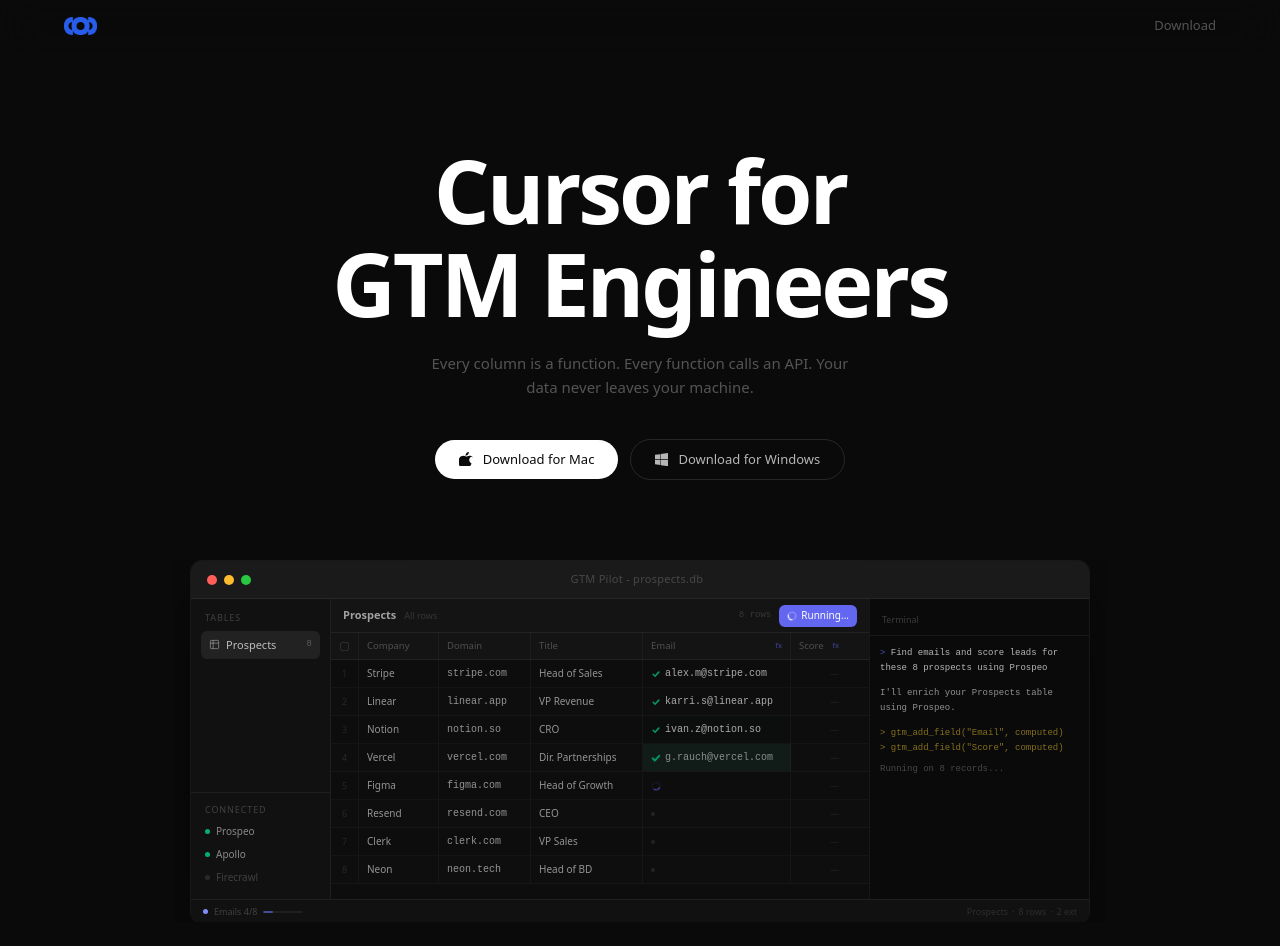
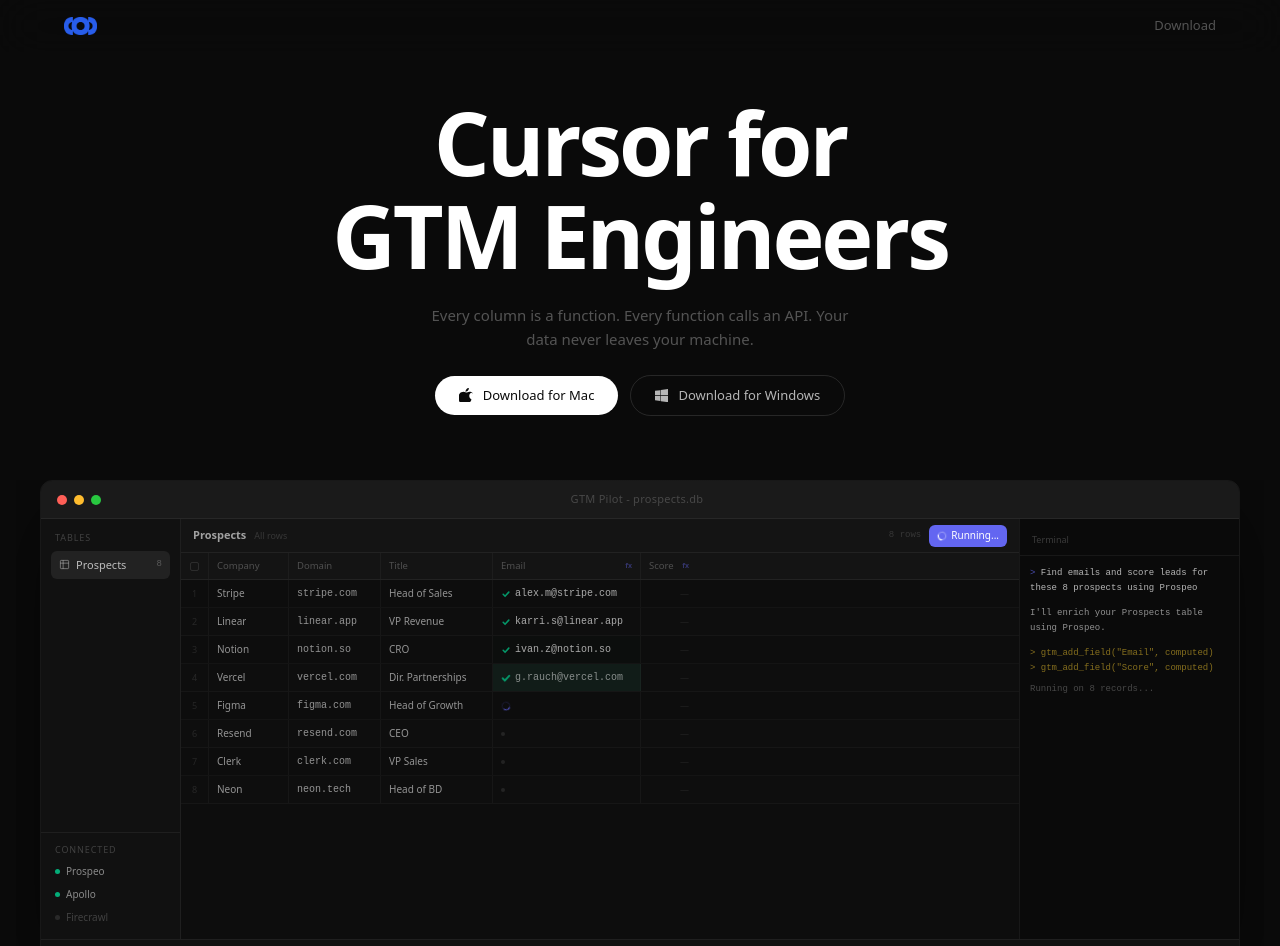
Before and after one commit to rezixon3/gtm-pilot-landing, a React (Vite) app: page / in a window 1280 px wide. Shown: the top 946 px of the page. Built offline with nearby package versions, Linux system fonts and the light colour scheme.

Commit message:
Bigger demo, less top padding - demo fills viewport

```diff
--- a/src/App.tsx
+++ b/src/App.tsx
@@ -454,8 +454,8 @@
 // Demo window
 // ---------------------------------------------------------------------------
 
-const DEMO_W = 900
-const DEMO_CONTENT_H = 300
+const DEMO_W = 1200
+const DEMO_CONTENT_H = 420
 
 function Demo() {
   const [tick, setTick] = useState(0)
@@ -498,7 +498,7 @@
   const scaledH = totalH * scale
 
   return (
-    <div ref={outer} className="relative mx-auto w-full overflow-hidden" style={{ maxWidth: DEMO_W + 32 }}>
+    <div ref={outer} className="relative mx-auto w-full overflow-hidden" style={{ maxWidth: DEMO_W + 48 }}>
       {/* Ambient glow */}
       <div className="pointer-events-none absolute -inset-32 z-0"
         style={{ background: 'radial-gradient(ellipse 60% 50% at 50% 50%, rgba(99,102,241,0.04) 0%, transparent 70%)' }} />
@@ -555,7 +555,7 @@
 
       <main>
         {/* Hero */}
-        <section className="mx-auto max-w-[1200px] px-5 pt-28 pb-4 text-center sm:px-6 sm:pt-36">
+        <section className="mx-auto max-w-[1200px] px-5 pt-20 pb-4 text-center sm:px-6 sm:pt-24">
           <h1 className="anim-hero-1 text-[2.5rem] leading-[1.06] font-bold tracking-[-0.035em] text-white sm:text-[4.5rem] md:text-[5.5rem]">
             Cursor for<br />GTM Engineers
           </h1>
@@ -565,7 +565,7 @@
           </p>
 
           {/* Download */}
-          <div id="download" className="anim-hero-3 mt-10 flex flex-wrap items-center justify-center gap-3">
+          <div id="download" className="anim-hero-3 mt-6 flex flex-wrap items-center justify-center gap-3">
             <a href="#" className="group flex items-center gap-2.5 rounded-full bg-white px-6 py-2.5 text-[13px] font-medium text-[#0A0A0A] transition-all hover:bg-white/90 active:scale-[0.98]">
               <AppleLogo className="size-[14px]" />
               Download for Mac
@@ -578,7 +578,7 @@
         </section>
 
         {/* Demo */}
-        <section className="anim-hero-4 mx-auto mt-12 max-w-[1000px] px-4 sm:mt-16">
+        <section className="anim-hero-4 mx-auto mt-10 max-w-[1400px] px-4 sm:mt-12">
           <Demo />
         </section>
 
```
